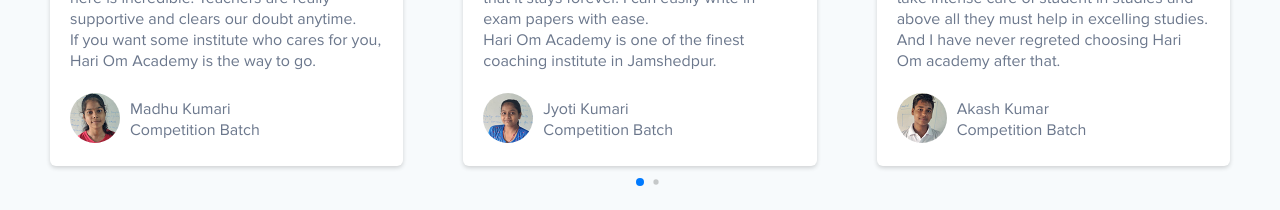
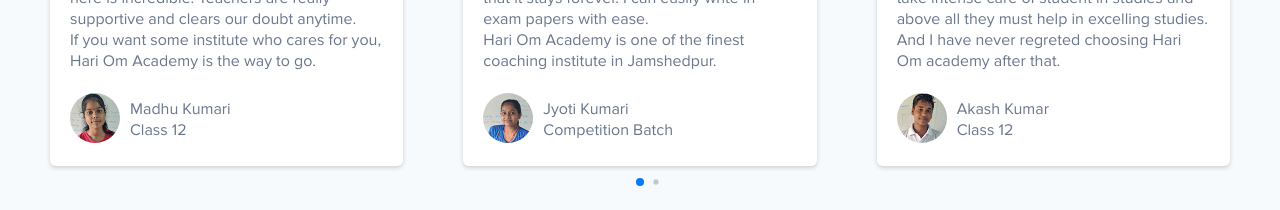
Before and after one commit to iamsahebgiri/hari-om-academy, a Next.js app: page / in a window 1280 px wide. Shown: the part 1680-1890 px from the top of the page. Built offline with nearby package versions, Linux system fonts and the light colour scheme.

Commit message:
:rocket: Fixes: Testimonials Name fixed

```diff
--- a/sections/Testimonials.js
+++ b/sections/Testimonials.js
@@ -24,13 +24,13 @@
       >
         <SwiperSlide>
           <ReviewItem text='I have been reading here in Hari Om Acadey for last few months. The vibe and culture here is incredible. Teachers are really supportive and clears our doubt anytime. <br />
-          If you want some institute who cares for you, Hari Om Academy is the way to go.' name='Madhu Kumari' course='Competition Batch' path='1.jpg' />
+          If you want some institute who cares for you, Hari Om Academy is the way to go.' name='Madhu Kumari' course='Class 12' path='1.jpg' />
         </SwiperSlide>
         <SwiperSlide>
           <ReviewItem text='Digital Class of Hari Om Academy helps me understanding the concept so crystall clear that it stays forever. I can easily write in exam papers with ease. <br /> Hari Om Academy is one of the finest coaching institute in Jamshedpur.' name='Jyoti Kumari' course='Competition Batch' path='5.jpg'/>
         </SwiperSlide>
         <SwiperSlide>
-          <ReviewItem text='I was looking for a coaching which focus on all round development of student, who will take intense care of student in studies and above all they must help in excelling studies. <br />And I have never regreted choosing Hari Om academy after that.' name='Akash Kumar' course='Competition Batch' path='4.jpg'/>
+          <ReviewItem text='I was looking for a coaching which focus on all round development of student, who will take intense care of student in studies and above all they must help in excelling studies. <br />And I have never regreted choosing Hari Om academy after that.' name='Akash Kumar' course='Class 12' path='4.jpg'/>
         </SwiperSlide>
         <SwiperSlide>
           <ReviewItem text='There are many institute in India, but not everyone of them provide quality education. I can learn, study easily and effectively.' name='Nidhi Kumari' course='Competition Batch' path='2.jpg'/>
```
